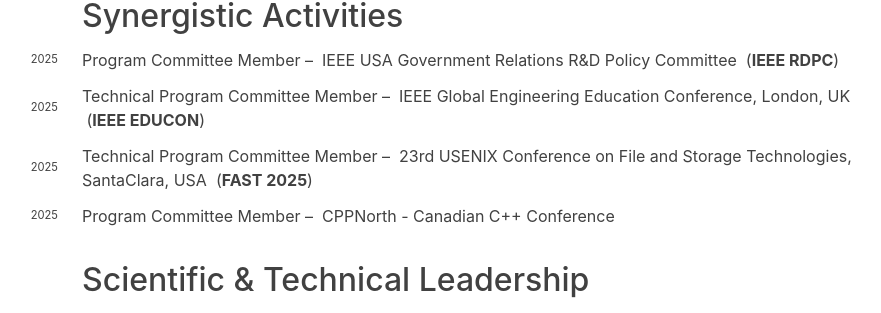
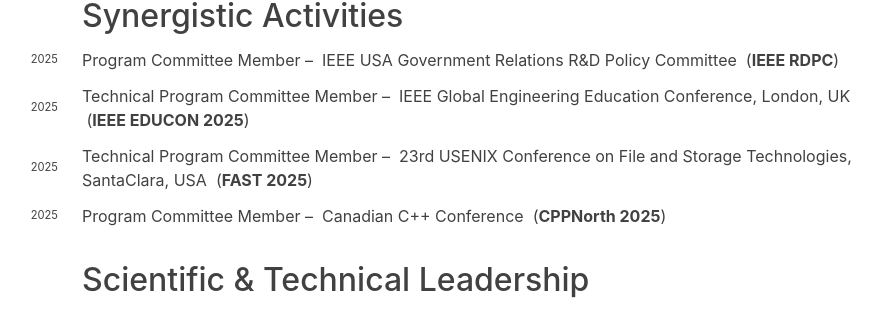
Before and after one commit to hariharanragothaman/hariharanragothaman.github.io, a Jekyll site: the page built from cv.md, in a window 1280 px wide and 900 px high, scrolled down 7069 px. Shown: the part 150-463 px from the top of the window, without its empty margins (250-1131 px from the left). Built offline with Jekyll 4.4.1, drawn with Linux system fonts in a browser that asks for light colours; nearby versions of some CDN libraries; some web fonts are replaced.

Commit message:
Polishes and Updates

```diff
--- a/_data/pc.yaml
+++ b/_data/pc.yaml
@@ -6,7 +6,7 @@
       url: https://ieeeusa.org/committees/rdpc/
 
 - venue: IEEE Global Engineering Education Conference, London, UK
-  venue-shorthand: IEEE EDUCON
+  venue-shorthand: IEEE EDUCON 2025
   position: Technical Program Committee Member
   years:
     - year: 2025
@@ -19,8 +19,8 @@
     - year: 2025
       url: https://www.usenix.org/conference/fast25
 
-- venue: CPPNorth - Canadian C++ Conference
-  venue-shorthand:
+- venue: Canadian C++ Conference
+  venue-shorthand: CPPNorth 2025
   position: Program Committee Member
   years:
     - year: 2025
```
